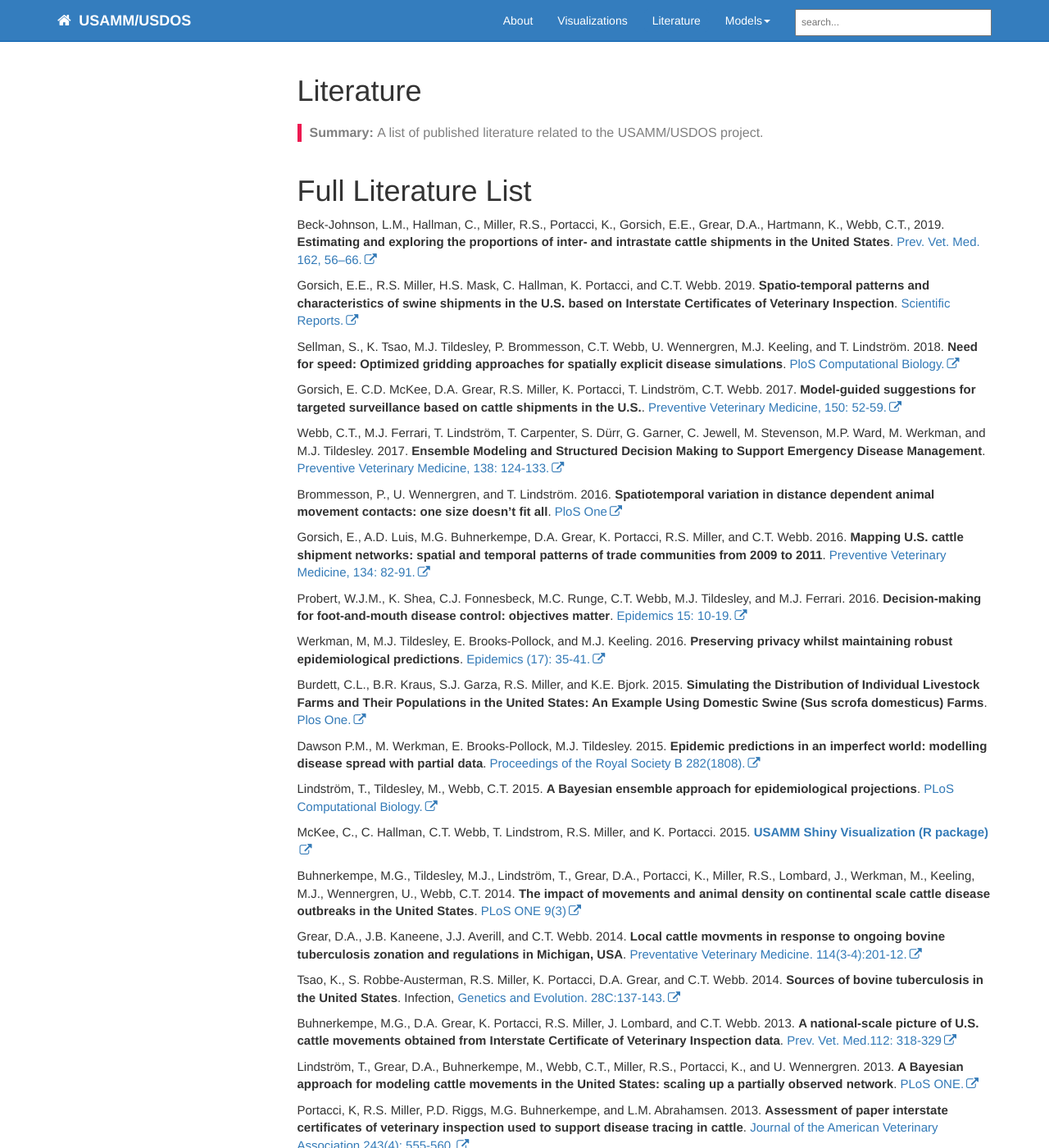
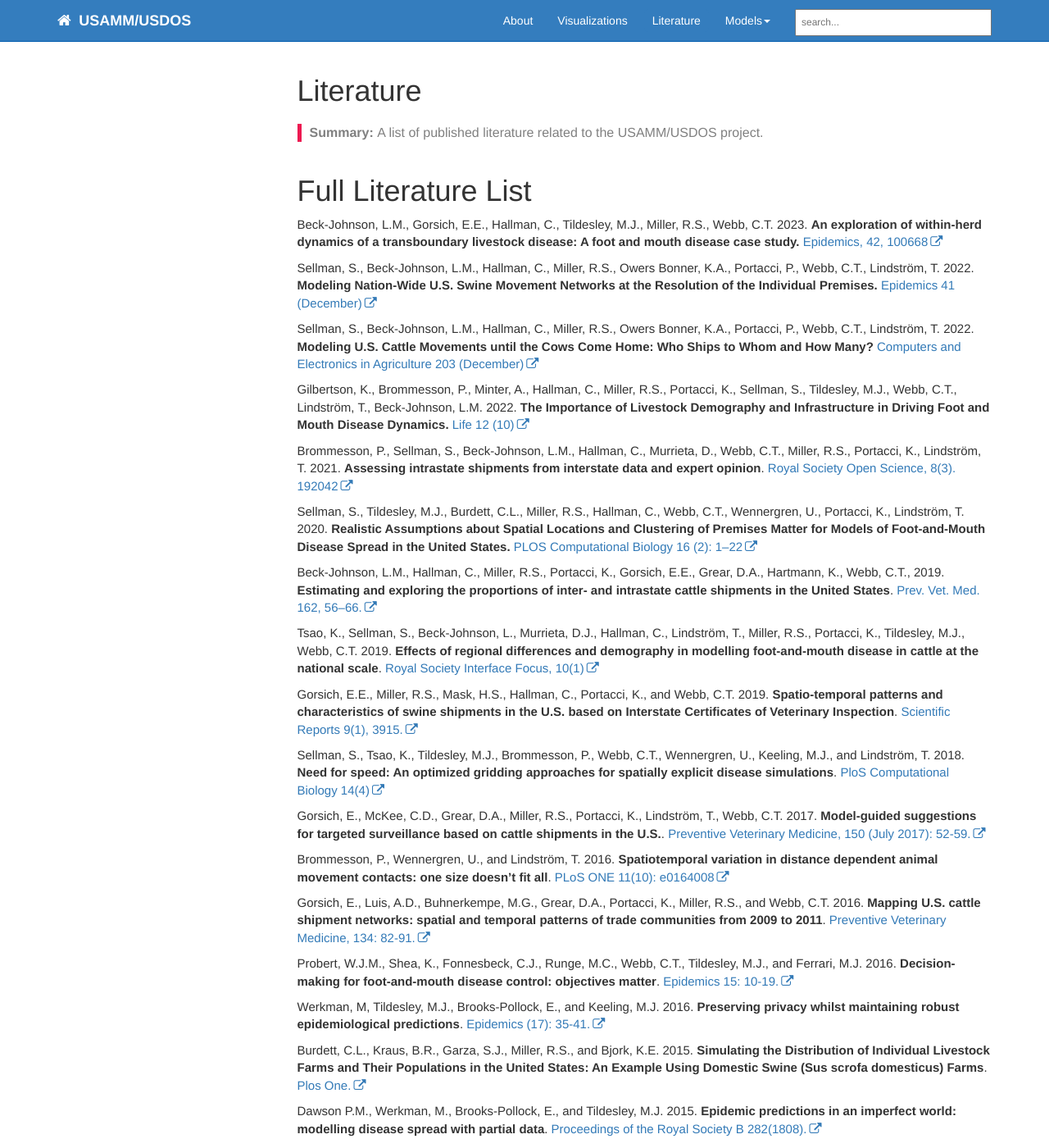
Before and after one commit to webblabb/usammusdos, a Jekyll site: the page built from pages/literature.md, in a window 1280 px wide and 1400 px high. Shown: the whole window at 82% size. Built offline with Jekyll 4.4.1, drawn with Linux system fonts in a browser that asks for light colours; nearby versions of some CDN libraries; comment, search, counter and statistics services are not loaded; some of the changed text lies outside the part shown.

Commit message:
Update literature.md updating this page
copying over updated literature from the About tab

```diff
--- a/pages/literature.md
+++ b/pages/literature.md
@@ -10,56 +10,68 @@ toc: false
 ---
 # Full Literature List
 
+Beck-Johnson, L.M., Gorsich, E.E., Hallman, C., Tildesley, M.J., Miller, R.S., Webb, C.T. 2023. **An exploration of within-herd dynamics of a transboundary livestock disease: A foot and mouth disease case study.** [Epidemics, 42, 100668](https://doi.org/10.1016/j.epidem.2023.100668)
+
+Sellman, S., Beck-Johnson, L.M., Hallman, C., Miller, R.S., Owers Bonner, K.A., Portacci, P.,  Webb, C.T., Lindström, T. 2022. **Modeling Nation-Wide U.S. Swine Movement Networks at the Resolution of the Individual Premises.** [Epidemics 41 (December)](https://doi.org/10.1016/j.epidem.2022.100636)
+
+Sellman, S., Beck-Johnson, L.M., Hallman, C., Miller, R.S., Owers Bonner, K.A., Portacci, P.,  Webb, C.T., Lindström, T. 2022. **Modeling U.S. Cattle Movements until the Cows Come Home: Who Ships to Whom and How Many?** [Computers and Electronics in Agriculture 203 (December)](https://doi.org/10.1016/j.compag.2022.107483)
+
+Gilbertson, K., Brommesson, P., Minter, A., Hallman, C., Miller, R.S., Portacci, K., Sellman, S., Tildesley, M.J., Webb, C.T., Lindström, T., Beck-Johnson, L.M. 2022. **The Importance of Livestock Demography and Infrastructure in Driving Foot and Mouth Disease Dynamics.** [Life 12 (10)](https://doi.org/10.3390/life12101604)
+
+Brommesson, P., Sellman, S., Beck-Johnson, L.M., Hallman, C., Murrieta, D., Webb, C.T., Miller, R.S., Portacci, K., Lindström, T. 2021. **Assessing intrastate shipments from interstate data and expert opinion**. [Royal Society Open Science, 8(3). 192042](https://doi.org/10.1098/rsos.192042)
+
+Sellman, S., Tildesley, M.J., Burdett, C.L., Miller, R.S., Hallman, C., Webb, C.T., Wennergren, U., Portacci, K., Lindström, T. 2020. **Realistic Assumptions about Spatial Locations and Clustering of Premises Matter for Models of Foot-and-Mouth Disease Spread in the United States.** [PLOS Computational Biology 16 (2): 1–22](https://doi.org/10.1371/journal.pcbi.1007641)
+
 Beck-Johnson, L.M., Hallman, C., Miller, R.S., Portacci, K., Gorsich, E.E., Grear, D.A., Hartmann, K., Webb, C.T., 2019. **Estimating and exploring the proportions of inter- and intrastate cattle shipments in the United States**. [Prev. Vet. Med. 162, 56–66.](https://doi.org/10.1016/j.prevetmed.2018.11.002)
 
-Gorsich, E.E., R.S. Miller, H.S. Mask, C. Hallman, K. Portacci, and C.T. Webb. 2019. **Spatio-temporal patterns and characteristics of swine shipments in the U.S. based on Interstate Certificates of Veterinary Inspection**. [Scientific Reports.](https://doi.org/10.1038/s41598-019-40556-z)
+Tsao, K., Sellman, S., Beck-Johnson, L., Murrieta, D.J., Hallman, C., Lindström, T., Miller, R.S., Portacci, K., Tildesley, M.J., Webb, C.T. 2019. **Effects of regional differences and demography in modelling foot-and-mouth disease in cattle at the national scale**. [Royal Society Interface Focus, 10(1)](https://royalsocietypublishing.org/doi/full/10.1098/rsfs.2019.0054)
 
-Sellman, S., K. Tsao, M.J. Tildesley, P. Brommesson, C.T. Webb, U. Wennergren, M.J. Keeling, and T. Lindström. 2018. **Need for speed: Optimized gridding approaches for spatially explicit disease simulations**. [PloS Computational Biology.](https://doi.org/10.1371/journal.pcbi.1006086)
+Gorsich, E.E., Miller, R.S., Mask, H.S., Hallman, C., Portacci, K., and Webb, C.T. 2019. **Spatio-temporal patterns and characteristics of swine shipments in the U.S. based on Interstate Certificates of Veterinary Inspection**. [Scientific Reports 9(1), 3915.](https://doi.org/10.1038/s41598-019-40556-z)
 
-Gorsich, E. C.D. McKee, D.A. Grear, R.S. Miller, K. Portacci, T. Lindström, C.T. Webb. 2017. **Model-guided suggestions for targeted surveillance based on cattle shipments in the U.S.**. [Preventive Veterinary Medicine, 150: 52-59.](https://doi.org/10.1016/j.prevetmed.2017.12.004)
+Sellman, S., Tsao, K., Tildesley, M.J., Brommesson, P., Webb, C.T., Wennergren, U., Keeling, M.J., and Lindström, T. 2018. **Need for speed: An optimized gridding approaches for spatially explicit disease simulations**. [PloS Computational Biology 14(4)](https://doi.org/10.1371/journal.pcbi.1006086)
 
-Webb, C.T., M.J. Ferrari, T. Lindström, T. Carpenter, S. Dürr, G. Garner, C. Jewell, M. Stevenson, M.P. Ward, M. Werkman, and M.J. Tildesley. 2017. **Ensemble Modeling and Structured Decision Making to Support Emergency Disease Management**. [Preventive Veterinary Medicine, 138: 124-133.](https://doi.org/10.1016/j.prevetmed.2017.01.003)
+Gorsich, E., McKee, C.D., Grear, D.A., Miller, R.S., Portacci, K., Lindström, T., Webb, C.T. 2017. **Model-guided suggestions for targeted surveillance based on cattle shipments in the U.S.**. [Preventive Veterinary Medicine, 150 (July 2017): 52-59.](https://doi.org/10.1016/j.prevetmed.2017.12.004)
 
-Brommesson, P., U. Wennergren, and T. Lindström. 2016. **Spatiotemporal variation in distance dependent animal movement contacts: one size doesn’t fit all**. [PloS One](https://doi.org/10.1371/journal.pone.0164008)
+Brommesson, P., Wennergren, U., and Lindström, T. 2016. **Spatiotemporal variation in distance dependent animal movement contacts: one size doesn’t fit all**. [PLoS ONE 11(10): e0164008](https://doi.org/10.1371/journal.pone.0164008)
 
-Gorsich, E., A.D. Luis, M.G. Buhnerkempe, D.A. Grear, K. Portacci, R.S. Miller, and C.T. Webb. 2016. **Mapping U.S. cattle shipment networks: spatial and temporal patterns of trade communities from 2009 to 2011**. [Preventive Veterinary Medicine, 134: 82-91.](https://doi.org/10.1016/j.prevetmed.2016.09.023)
+Gorsich, E., Luis, A.D., Buhnerkempe, M.G., Grear, D.A., Portacci, K., Miller, R.S., and Webb, C.T. 2016. **Mapping U.S. cattle shipment networks: spatial and temporal patterns of trade communities from 2009 to 2011**. [Preventive Veterinary Medicine, 134: 82-91.](https://doi.org/10.1016/j.prevetmed.2016.09.023)
 
-Probert, W.J.M., K. Shea, C.J. Fonnesbeck, M.C. Runge, C.T. Webb, M.J. Tildesley, and M.J. Ferrari. 2016. **Decision-making for foot-and-mouth disease control: objectives matter**. [Epidemics 15: 10-19.](https://doi.org/10.1016/j.epidem.2015.11.002)
+Probert, W.J.M., Shea, K., Fonnesbeck, C.J., Runge, M.C., Webb, C.T., Tildesley, M.J., and Ferrari, M.J. 2016. **Decision-making for foot-and-mouth disease control: objectives matter**. [Epidemics 15: 10-19.](https://doi.org/10.1016/j.epidem.2015.11.002)
 
-Werkman, M, M.J. Tildesley, E. Brooks-Pollock, and M.J. Keeling. 2016. **Preserving privacy whilst maintaining robust epidemiological predictions**. [Epidemics (17): 35-41.](https://doi.org/10.1016/j.epidem.2016.10.004)
+Werkman, M, Tildesley, M.J., Brooks-Pollock, E., and Keeling, M.J. 2016. **Preserving privacy whilst maintaining robust epidemiological predictions**. [Epidemics (17): 35-41.](https://doi.org/10.1016/j.epidem.2016.10.004)
 
-Burdett, C.L., B.R. Kraus, S.J. Garza, R.S. Miller, and K.E. Bjork. 2015. **Simulating the Distribution of Individual Livestock Farms and Their Populations in the United States: An Example Using Domestic Swine (Sus scrofa domesticus) Farms**. [Plos One.](https://doi.org/10.1371/journal.pone.0140338)
+Burdett, C.L., Kraus, B.R., Garza, S.J., Miller, R.S., and Bjork, K.E. 2015. **Simulating the Distribution of Individual Livestock Farms and Their Populations in the United States: An Example Using Domestic Swine (Sus scrofa domesticus) Farms**. [Plos One.](https://doi.org/10.1371/journal.pone.0140338)
 
-Dawson P.M., M. Werkman, E. Brooks-Pollock, M.J. Tildesley. 2015. **Epidemic predictions in an imperfect world: modelling disease spread with partial data**. [Proceedings of the Royal Society B 282(1808).](https://doi.org/10.1098/rspb.2015.0205)
+Dawson P.M., Werkman, M., Brooks-Pollock, E., and Tildesley, M.J. 2015. **Epidemic predictions in an imperfect world: modelling disease spread with partial data**. [Proceedings of the Royal Society B 282(1808).](https://doi.org/10.1098/rspb.2015.0205)
 
-Lindström, T., Tildesley, M., Webb, C.T. 2015. **A Bayesian ensemble approach for epidemiological projections**. [PLoS Computational Biology.](https://doi.org/10.1371/journal.pcbi.1004187)
+McKee, C., Hallman, C., Webb, C.T., Lindstrom, T., Miller, R.S., and Portacci, K. 2015. [**USAMM Shiny Visualization (R package)**](https://usamm-gen-net.shinyapps.io/usamm-gen-net/)
 
-McKee, C., C. Hallman, C.T. Webb, T. Lindstrom, R.S. Miller, and K. Portacci. 2015. [**USAMM Shiny Visualization (R package)**](https://usamm-gen-net.shinyapps.io/usamm-gen-net/)
+Buhnerkempe, M.G., Tildesley, M.J., Lindström, T., Grear, D.A., Portacci, K., Miller, R.S., Lombard, J., Werkman, M., Keeling, M.J., Wennergren, U., Webb, C.T. 2014. **The impact of movements and animal density on continental scale cattle disease outbreaks in the United States**. [PLoS ONE 9(3): e91724](https://doi.org/10.1371/journal.pone.0091724)
 
-Buhnerkempe, M.G., Tildesley, M.J., Lindström, T., Grear, D.A., Portacci, K., Miller, R.S., Lombard, J., Werkman, M., Keeling, M.J., Wennergren, U., Webb, C.T. 2014. **The impact of movements and animal density on continental scale cattle disease outbreaks in the United States**. [PLoS ONE 9(3)](https://doi.org/10.1371/journal.pone.0091724)
+Grear, D.A., Kaneene, J.B., Averill, J.J., and Webb, C.T. 2014. **Local cattle movments in response to ongoing bovine tuberculosis zonation and regulations in Michigan, USA**. [Preventative Veterinary Medicine. 114(3-4):201-12.](https://doi.org/10.1016/j.prevetmed.2014.03.008)
 
-Grear, D.A., J.B. Kaneene, J.J. Averill, and C.T. Webb. 2014. **Local cattle movments in response to ongoing bovine tuberculosis zonation and regulations in Michigan, USA**. [Preventative Veterinary Medicine. 114(3-4):201-12.](https://doi.org/10.1016/j.prevetmed.2014.03.008)
+Tsao, K., Robbe-Austerman, S., Miller, R.S., Portacci, K., Grear, D.A., and Webb, C.T. 2014. **Sources of bovine tuberculosis in the United States**. Infection, [Genetics and Evolution. 28C:137-143.](https://doi.org/10.1016/j.meegid.2014.09.025)
 
-Tsao, K., S. Robbe-Austerman, R.S. Miller, K. Portacci, D.A. Grear, and C.T. Webb. 2014. **Sources of bovine tuberculosis in the United States**. Infection, [Genetics and Evolution. 28C:137-143.](https://doi.org/10.1016/j.meegid.2014.09.025)
+Buhnerkempe, M.G., Grear, D.A., Portacci, K., Miller, R.S., Lombard, J., and Webb, C.T. 2013. **A national-scale picture of U.S. cattle movements obtained from Interstate Certificate of Veterinary Inspection data**. [Prev. Vet. Med.112: 318-329](https://doi.org/10.1016/j.prevetmed.2013.08.002)
 
-Buhnerkempe, M.G., D.A. Grear, K. Portacci, R.S. Miller, J. Lombard, and C.T. Webb. 2013. **A national-scale picture of U.S. cattle movements obtained from Interstate Certificate of Veterinary Inspection data**. [Prev. Vet. Med.112: 318-329](https://doi.org/10.1016/j.prevetmed.2013.08.002)
+Lindström, T., Grear, D.A., Buhnerkempe, M., Webb, C.T., Miller, R.S., Portacci, K., and Wennergren, U. 2013. **A Bayesian approach for modeling cattle movements in the United States: scaling up a partially observed network**. [PLoS ONE 8(1): e53432](https://doi.org/10.1371/journal.pone.0053432)
 
-Lindström, T., Grear, D.A., Buhnerkempe, M., Webb, C.T., Miller, R.S., Portacci, K., and U. Wennergren. 2013. **A Bayesian approach for modeling cattle movements in the United States: scaling up a partially observed network**. [PLoS ONE.](https://doi.org/10.1371/journal.pone.0053432)
+Portacci, K., Miller, R.S., Riggs, P.D., Buhnerkempe, M.G., and Abrahamsen, L.M. 2013. **Assessment of paper interstate certificates of veterinary inspection used to support disease tracing in cattle**. [Journal of the American Veterinary Association 243(4): 555-560.](https://doi.org/10.2460/javma.243.4.555)
 
-Portacci, K, R.S. Miller, P.D. Riggs, M.G. Buhnerkempe, and L.M. Abrahamsen. 2013. **Assessment of paper interstate certificates of veterinary inspection used to support disease tracing in cattle**. [Journal of the American Veterinary Association 243(4): 555-560.](https://doi.org/10.2460/javma.243.4.555)
+Lindström, T., Lewerin, S.S., and Wennergren, U. 2012. **Influence on disease spread dynamics of herd characteristics in a structured livestock industry**. [Journal of the Royal Society Interface 9(71): 1287-1294.](https://doi.org/10.1098/rsif.2011.0625)
 
-Lindström T., S. Sternberg Lewerin, and U. Wennergren. 2012. **Influence on disease spread dynamics of herd characteristics in a structured livestock industry**. [Journal of the Royal Society Interface 9: 1287-1294.](https://doi.org/10.1098/rsif.2011.0625)
+Lindström T., Lewerin, S.S., and Wennergren, U. 2012. **SpecNet: A spatial network algorithm that generates a wide range of specific structures**. [PLoS ONE.](https://doi.org/10.1371/journal.pone.0042679)
 
-Lindström T., S. Sternberg Lewerin, and U. Wennergren. 2012. **SpecNet: A spatial network algorithm that generates a wide range of specific structures**. [PLoS ONE.](https://doi.org/10.1371/journal.pone.0042679)
+Tildesley, M.J., Smith, G., and Keeling, M.J. 2012. **Modeling the spread and control of foot-and-mouth disease in Pennsylvania following its discovery and options for control**. [Prev. Vet. Med. 104, 224-239.](https://doi.org/10.1016/j.prevetmed.2011.11.007)
 
-Tildesley, M.J., G. Smith, and M.J. Keeling. 2012. **Modeling the spread and control of foot-and-mouth disease in Pennsylvania following its discovery and options for control**. [Prev. Vet. Med. 104, 224-239.](https://doi.org/10.1016/j.prevetmed.2011.11.007)
+Tildesley, M.J. and Ryan, S.J. 2012. **Disease prevention versus data privacy: using landcover maps to inform spatial epidemic models**. [PLoS Computational Biology, 8 (11).](https://doi.org/10.1371/journal.pcbi.1002723)
 
-Tildesley, M.J. and S.J. Ryan. 2012. **Disease prevention versus data privacy: using landcover maps to inform spatial epidemic models**. [PLoS Computational Biology, 8 (11).](https://doi.org/10.1371/journal.pcbi.1002723)
+Lindström, T., Sisson, S.A., Lewerin, S.S., and Wennergren, U. 2011. **Bayesian analysis of animal movements related to factors at herd and between herd levels: Implications for disease spread modeling**. [Preventive veterinary medicine 98: 230-242.](https://doi.org/10.1016/j.prevetmed.2010.11.005)
 
-Lindström, T., S.A. Sisson, S.S. Lewerin, and U. Wennergren. 2011. **Bayesian analysis of animal movements related to factors at herd and between herd levels: Implications for disease spread modeling**. [Preventive veterinary medicine 98 (4), 230-242.](https://doi.org/10.1016/j.prevetmed.2010.11.005)
+Tildesley, M.J., Volkova, V., and Woolhouse, M.E.J. 2011. **Potential for Epidemic Take-off from the Primary Outbreak Farm via Livestock Movements**. [BMC Veterinary Research, 7:76.](https://doi.org/10.1186/1746-6148-7-76)
 
-Tildesley, M.J., V. Volkova, and M.E.J. Woolhouse. 2011. **Potential for Epidemic Take-off from the Primary Outbreak Farm via Livestock Movements**. [BMC Veterinary Research, 7:76.](https://doi.org/10.1186/1746-6148-7-76)
+Lindström, T, Sisson, S.A., Lewerin, S.S., Wennergren, U. 2010. **Estimating Animal Movement Contacts between Holdings of Different Production Types.** [Preventive Veterinary Medicine 95 (1–2): 23–31](https://doi.org/10.1016/j.prevetmed.2010.03.002)
 
-Tildesley, M.J., et al. 2006. **Optimal reactive vaccination strategies for a foot-and-mouth outbreak in the UK**. [Nature, 440(7080): 83-86.](https://doi.org/10.1038/nature04324)
+Lindström, T., Sisson, S.A., Nöremark, M., Jonsson, A., Wennergren, U. 2009. **Estimation of Distance Related Probability of Animal Movements between Holdings and Implications for Disease Spread Modeling.** [Preventive Veterinary Medicine 91 (2–4): 85–94](https://doi.org/10.1016/j.prevetmed.2009.05.022)
 
-Tsao K., Sellman, S., Beck-Johnson L.M.,  Murrieta, D.J., Hallman, C., Lindstrom, T., Miller, R.S., Portacci, K., Tildesley, M.J. and Webb, C.T. 2019 **Effects of regional differences and demography in modelling foot-and-mouth disease in cattle at the national scale.** [Interface Focus 10: 20190054.](http://dx.doi.org/10.1098/rsfs.2019.0054)
+Tildesley, M.J., Savill, N.J., Shaw, D.J., Deardon, R., Brooks, S.P., Woolhouse, M.E.J., Grenfell, B.T., Keeling, M. J. 2006. **Optimal reactive vaccination strategies for a foot-and-mouth outbreak in the UK**. [Nature, 440(7080): 83-86.](https://doi.org/10.1038/nature04324)
```
Also changed, not shown: other parts of pages/literature.md (+1 -1 lines).
